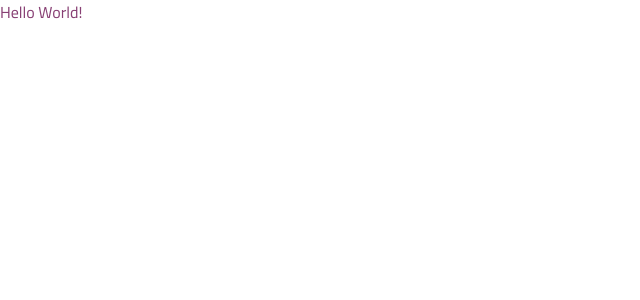
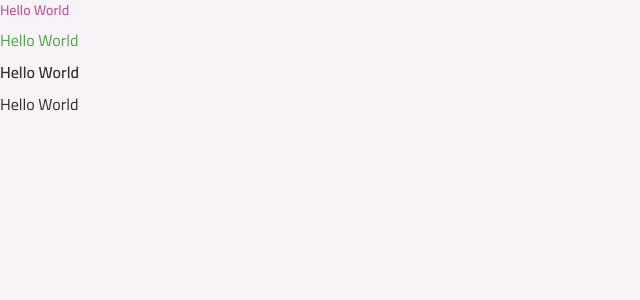
Before and after one commit to brunosilveiradosanjos/react-task-manager, a React (Vite) app: page / in a window 1280 px wide. Shown: the top 300 px of the page, without its empty margins (0-640 px from the left). Built offline with nearby package versions, Linux system fonts and the light colour scheme.

Commit message:
feat: text component with cva

```diff
--- a/index.html
+++ b/index.html
@@ -16,7 +16,7 @@
     />
     <title>Task Manager</title>
   </head>
-  <body>
+  <body class="bg-gray-100">
     <div id="root"></div>
     <script type="module" src="/src/main.tsx"></script>
   </body>
--- a/package.json
+++ b/package.json
@@ -11,6 +11,7 @@
   },
   "dependencies": {
     "@tailwindcss/vite": "^4.1.10",
+    "class-variance-authority": "^0.7.1",
     "react": "^19.1.0",
     "react-dom": "^19.1.0",
     "tailwindcss": "^4.1.10"
--- a/src/App.tsx
+++ b/src/App.tsx
@@ -1,3 +1,14 @@
+import Text from './components/text'
+
 export default function App() {
-  return <div className="text-pink-dark">Hello World!</div>
+  return (
+    <div className="flex flex-col gap-2">
+      <Text variant="body-sm-bold" className="text-pink-base">
+        Hello World
+      </Text>
+      <Text className="text-green-base">Hello World</Text>
+      <Text variant="body-md-bold">Hello World</Text>
+      <Text>Hello World</Text>
+    </div>
+  )
 }
--- /dev/null
+++ b/src/components/text.tsx
@@ -0,0 +1,38 @@
+import React from 'react'
+import { cva, type VariantProps } from 'class-variance-authority'
+
+export const textVariants = cva('font-sans text-gray-400', {
+  variants: {
+    variant: {
+      'body-sm-bold': 'text-sm leading-5 font-semibold',
+      'body-md': 'text-base leading-6 font-normal',
+      'body-md-bold': 'text-base leading-6 font-semibold',
+    },
+  },
+  defaultVariants: {
+    variant: 'body-md',
+  },
+})
+
+interface TextProps extends VariantProps<typeof textVariants> {
+  as?: keyof React.JSX.IntrinsicElements
+  className?: string
+  children: React.ReactNode
+}
+
+export default function Text({
+  as = 'span',
+  variant,
+  className,
+  children,
+  ...props
+}: TextProps) {
+  return React.createElement(
+    as,
+    {
+      className: textVariants({ variant, className }),
+      ...props,
+    },
+    children
+  )
+}
```
Also changed, not shown: 1 other file (tests, documents, lock files or other folders).
